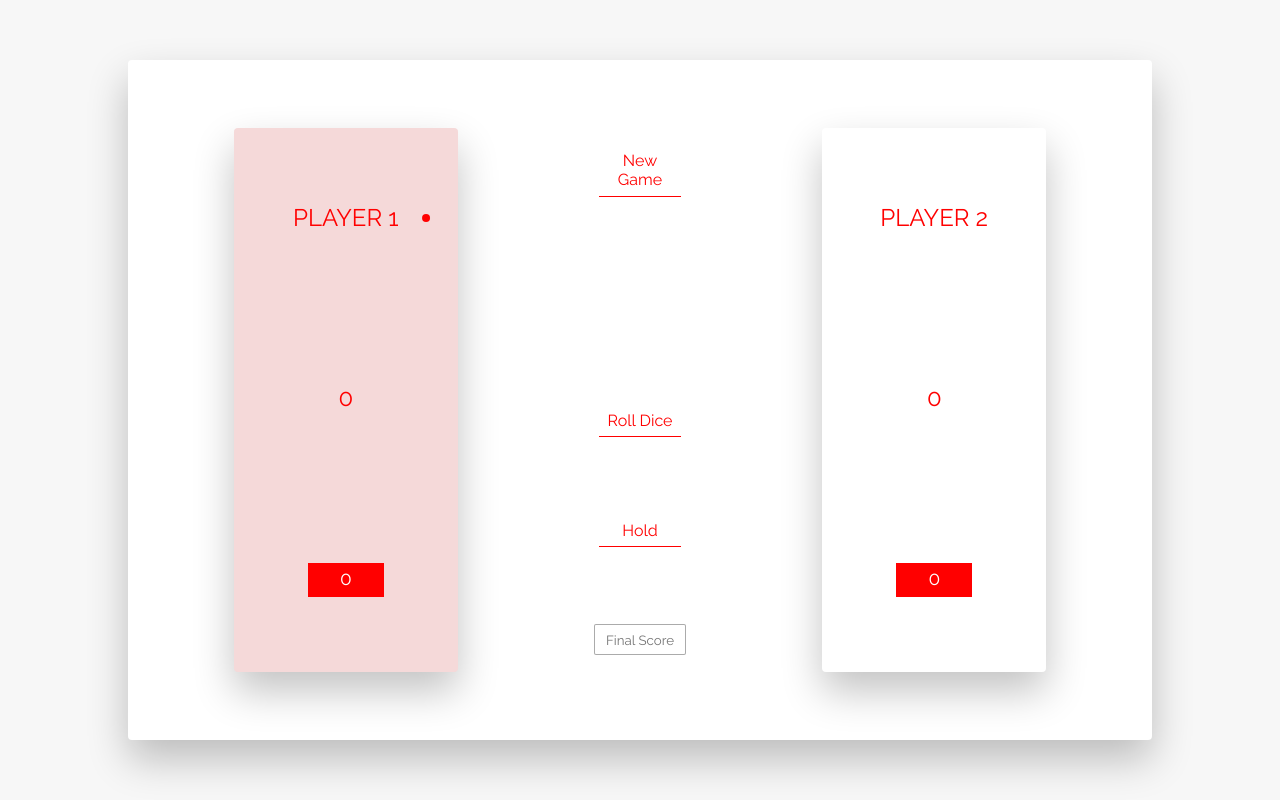
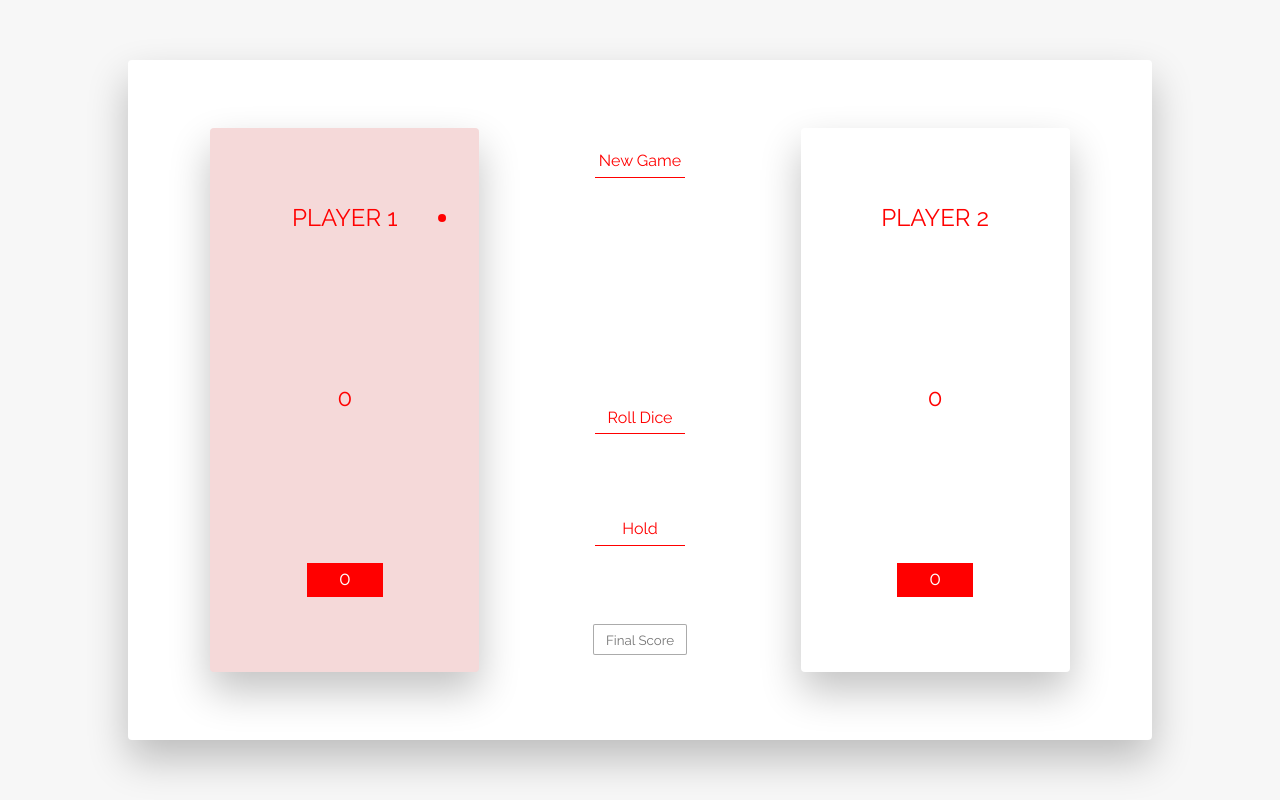
Before and after one commit to ESMAT001/Game.github.io, a plain HTML site: page index.html in a window 1280 px wide. Drawn offline with Linux system fonts and the light colour scheme.

Commit message:
Add files via upload

```diff
--- a/style.css
+++ b/style.css
@@ -42,13 +42,13 @@ body {
     display: flex;
     flex-direction: row;
     justify-content: space-around;
-    width: 7.8rem;
+    width: 9.8rem;
 }
 
 .imgDice {
     width: 42.5%;
     border-radius: 4px;
-    box-shadow: var(--box-shadow);
+    box-shadow: 0px 9px 1.2rem rgba(0, 0, 0, 0.24);
     /* visibility: none; */
 }
 
@@ -111,7 +111,7 @@ img {
     text-decoration: none;
     color: red;
     border-bottom: 1.3px solid red;
-    width: 53%;
+    width: 58%;
     margin: 0 auto;
     padding: 0.4rem 0;
     /* font-size: 0.9rem; */
@@ -149,8 +149,8 @@ img {
     }
     .player {
         height: 80%;
-        max-width: 14rem;
-        width: 100%;
+        max-width: 16.8rem;
+        width: 30%;
     }
     .mid {
         height: 75%;
```
